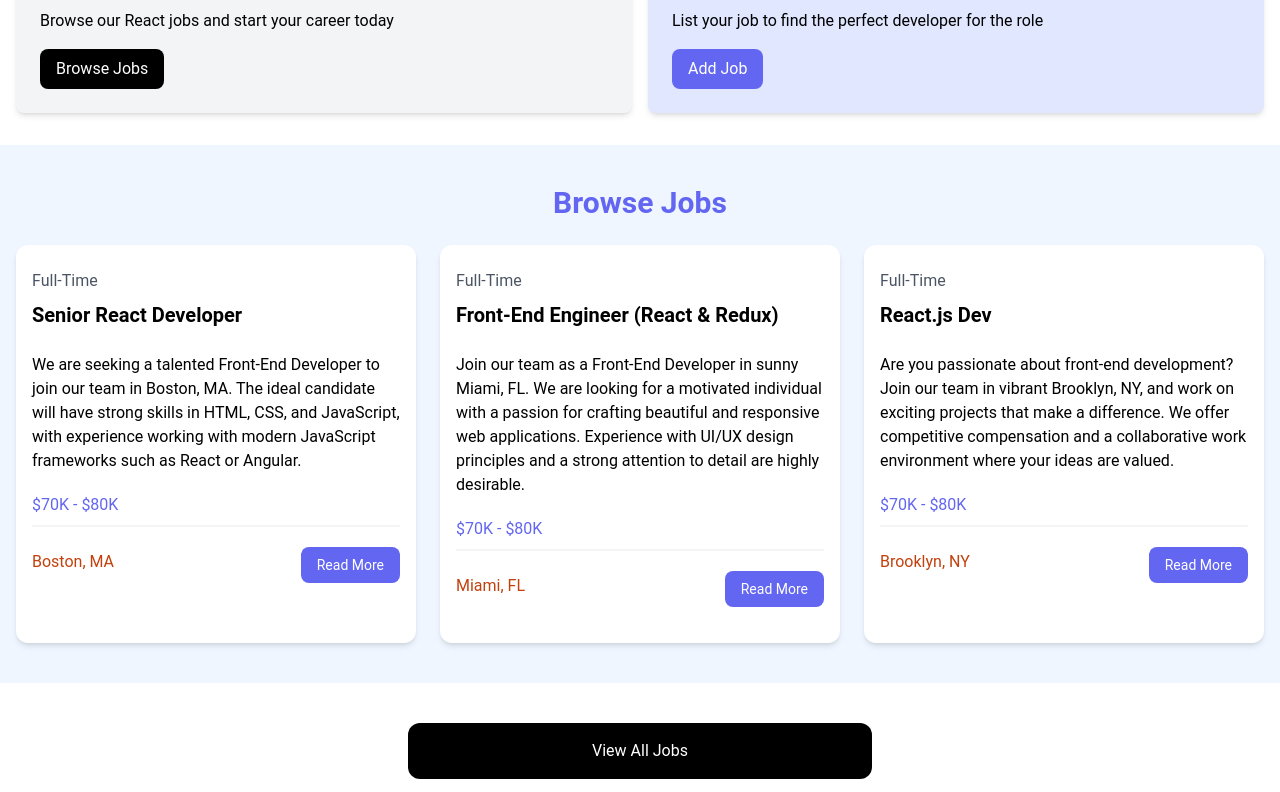
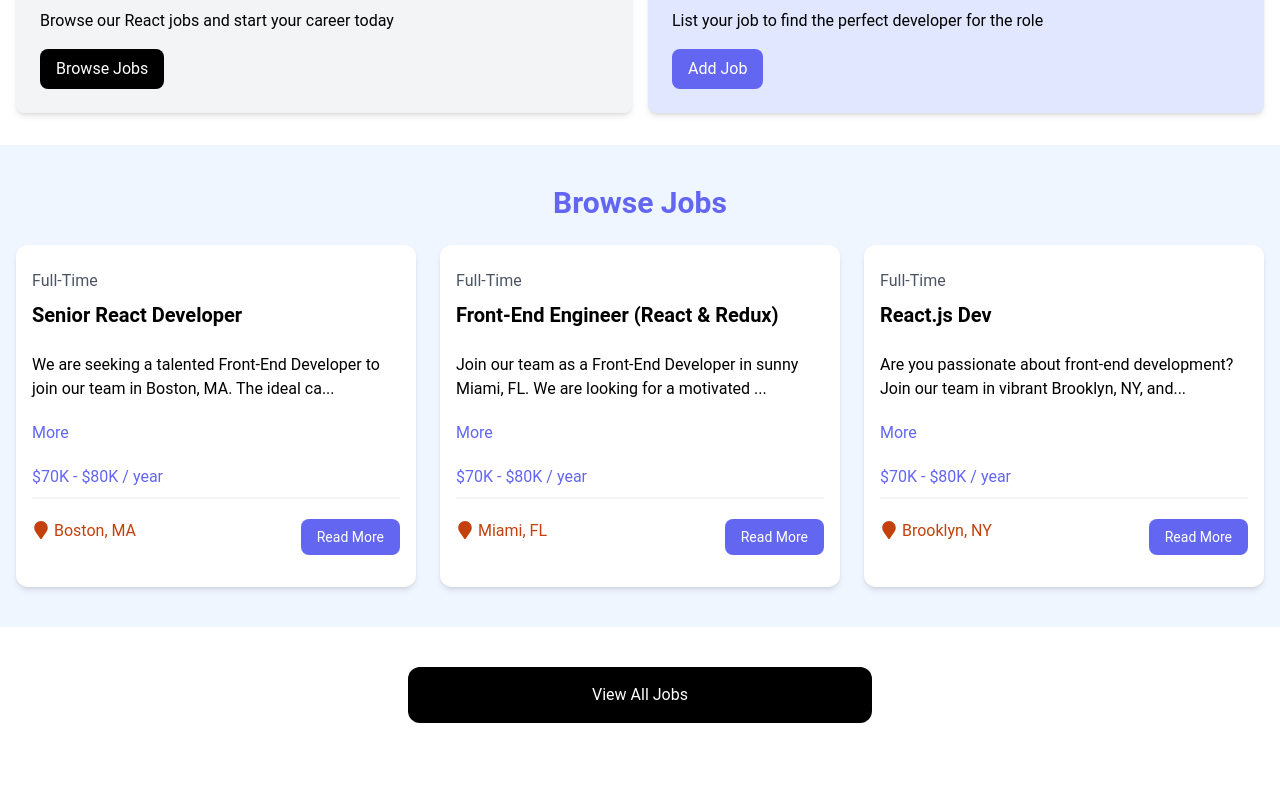
Before and after one commit to sanilal/React-Job-Board-SPA, a React (Vite) app: page / in a window 1280 px wide. Shown: the part 464-1256 px from the top of the page. After the commit the page ends 1227 px from the top, so only its background shows below. Built offline with nearby package versions, Linux system fonts and the light colour scheme.

Commit message:
main layout

```diff
--- a/package.json
+++ b/package.json
@@ -11,7 +11,9 @@
   },
   "dependencies": {
     "react": "^18.2.0",
-    "react-dom": "^18.2.0"
+    "react-dom": "^18.2.0",
+    "react-icons": "^5.2.1",
+    "react-router-dom": "^6.23.1"
   },
   "devDependencies": {
     "@types/react": "^18.2.66",
--- a/src/App.jsx
+++ b/src/App.jsx
@@ -1,26 +1,19 @@
+import { Route, createBrowserRouter, createRoutesFromElements, RouterProvider } from 'react-router-dom'
 import React from 'react'
-import Navbar from './components/Navbar'
-import Hero from './components/Hero'
-import HomeCards from './components/HomeCards'
-import JobListings from './components/JobListings'
-import ViewAllJobs from './components/ViewAllJobs'
+import HomePage from './pages/HomePage'
+import MainLayout from './layouts/MainLayout'
+
+const router = createBrowserRouter(createRoutesFromElements(
+  <Route path='/' element={<MainLayout />}>
+    <Route index element={<HomePage />} />
+  </Route>
+
+))
 
 export default function App() {
 
 
   return (
-    <>
-    <Navbar />
-    <Hero />
-
-
-    {/* <!-- Developers and Employers --> */}
-    <HomeCards />
-
-    {/* <!-- Browse Jobs --> */}
-    <JobListings />
-    <ViewAllJobs />
-
-    </>
+   <RouterProvider router={router} />
   )
 }
--- a/src/components/JobListing.jsx
+++ b/src/components/JobListing.jsx
@@ -1,7 +1,13 @@
 import React, { useState } from 'react'
+import { FaMapMarker } from 'react-icons/fa'
 
 const JobListing = ({job}) => {
+  const [showFullDescription, setShowFullDescription] = useState(false);
+  let description = job.description;
 
+  if(!showFullDescription) {
+    description = description.substring(0, 90) + '...';
+  }
   return (
     <div className="bg-white rounded-xl shadow-md relative">
     <div className="p-4">
@@ -11,16 +17,20 @@
       </div>
 
       <div className="mb-5">
-       {job.description}
+       {description}
       </div>
+      <button onClick={()=>setShowFullDescription((prevState) => !prevState)} className="text-indigo-500 mb-5 hover:text-indigo-600">
+      { showFullDescription ? 'Less' :  'More' }
 
-      <h3 className="text-indigo-500 mb-2">{job.salary}</h3>
+      </button>
+
+      <h3 className="text-indigo-500 mb-2">{job.salary} / year</h3>
 
       <div className="border border-gray-100 mb-5"></div>
 
       <div className="flex flex-col lg:flex-row justify-between mb-4">
         <div className="text-orange-700 mb-3">
-          <i className="fa-solid fa-location-dot text-lg"></i>
+          <FaMapMarker className='inline text-lg mb-1 mr-1' />
           {job.location}
         </div>
         <a
--- /dev/null
+++ b/src/layouts/MainLayout.jsx
@@ -0,0 +1,12 @@
+import { Outlet } from 'react-router-dom'
+import Navbar from '../components/Navbar'
+const MainLayout = () => {
+  return (
+    <>
+      <Navbar />
+      <Outlet />
+    </>
+  )
+}
+
+export default MainLayout
--- /dev/null
+++ b/src/pages/HomePage.jsx
@@ -0,0 +1,17 @@
+import Hero from "../components/Hero"
+import HomeCards from '../components/HomeCards'
+import JobListings from '../components/JobListings'
+import ViewAllJobs from '../components/ViewAllJobs'
+
+const HomePage = () => {
+  return (
+    <>
+        <Hero />
+        <HomeCards />
+        <JobListings />
+        <ViewAllJobs />
+    </>
+  )
+}
+
+export default HomePage
--- /dev/null
+++ b/src/pages/JobsPage.jsx
@@ -0,0 +1,9 @@
+import React from 'react'
+
+const JobsPage = () => {
+  return (
+    <div>JobsPage</div>
+  )
+}
+
+export default JobsPage
```
Also changed, not shown: 1 other file (tests, documents, lock files or other folders).
